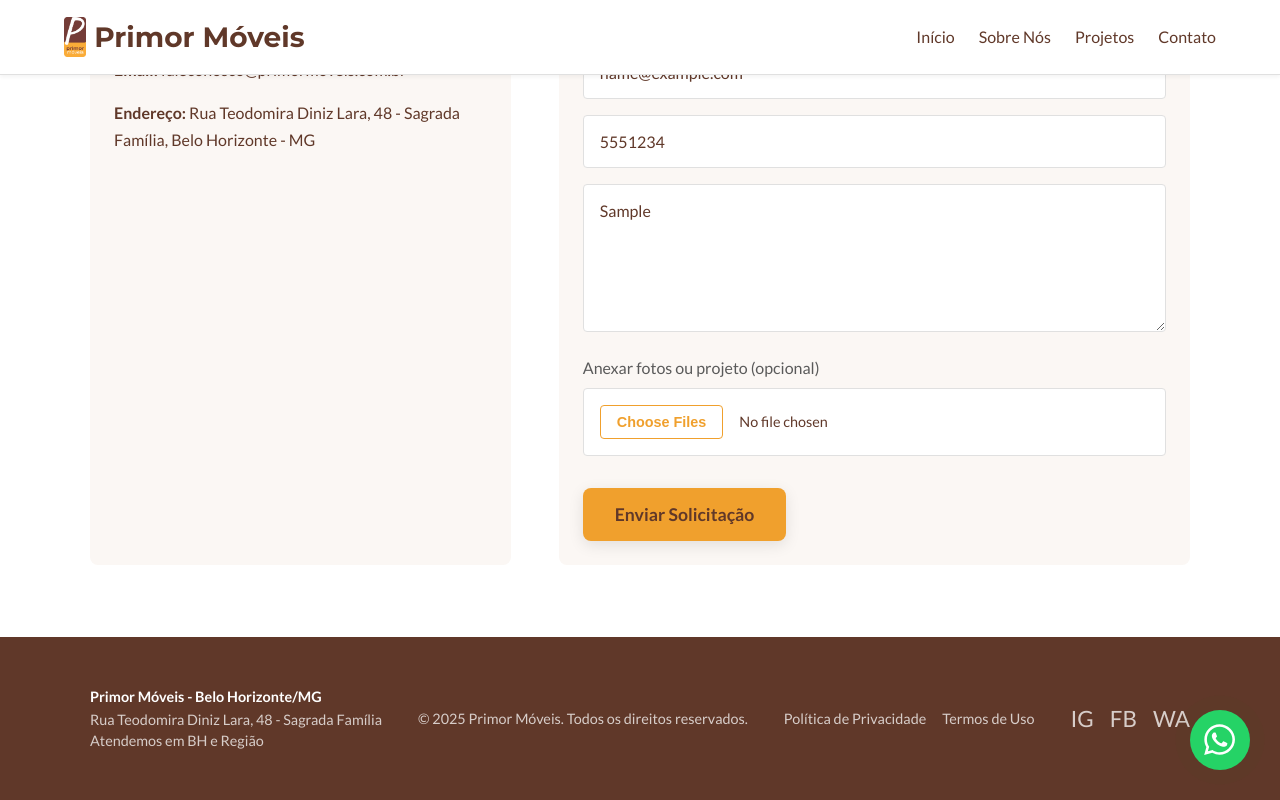
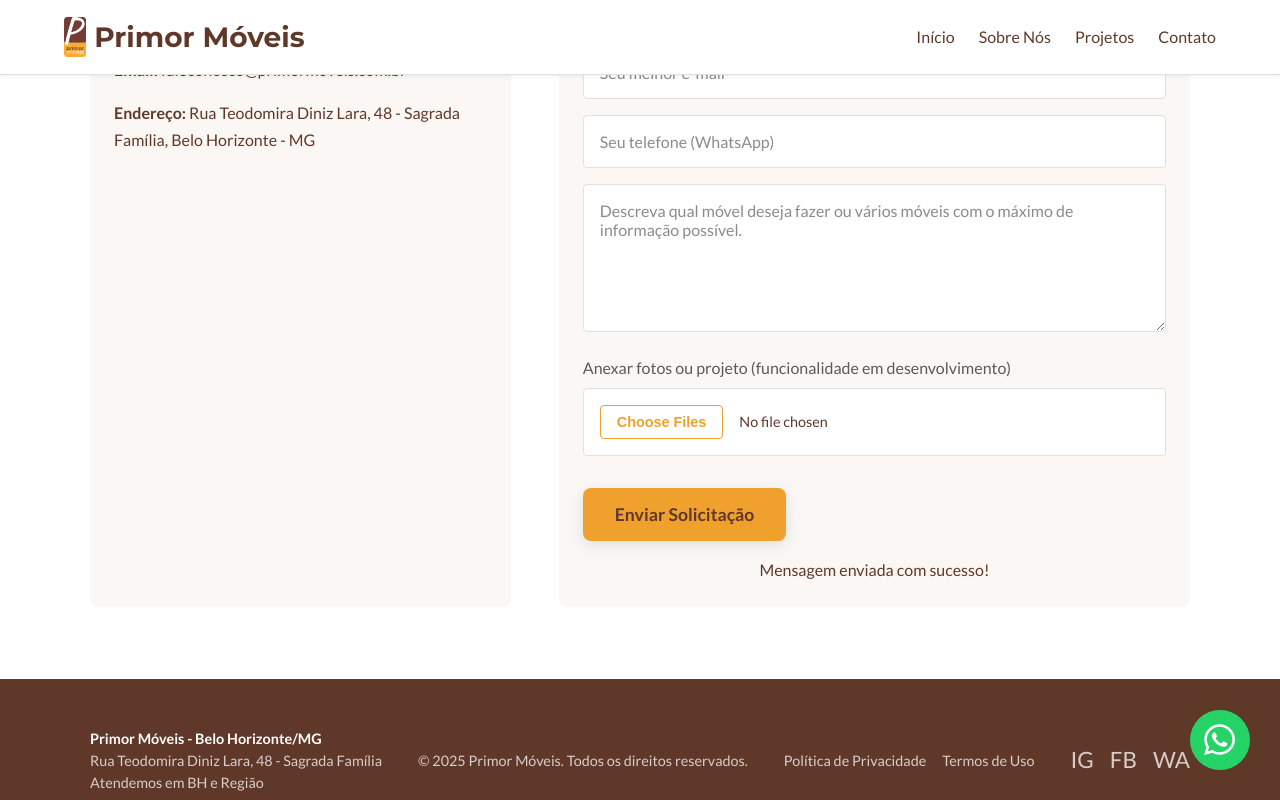
Before and after one commit to GustavoAlbuquerquee/primor-moveis, a Next.js app: page / in a window 1280 px wide. Both pictures are taken after typing "Sample", "name@example.com", "5551234", "Sample" into the empty fields and a click on the button "Enviar Solicitação". Shown: the part 1744-2544 px from the top of the page. Built offline with nearby package versions, Linux system fonts and the light colour scheme; no server answers.

Commit message:
feat: Implementar envio de formulário de contato com feedback ao usuário

```diff
--- a/src/components/Contact/index.tsx
+++ b/src/components/Contact/index.tsx
@@ -1,11 +1,42 @@
-'use client';
+"use client";
 
-import * as S from './styles';
+import React, { useState } from "react";
+import * as S from "./styles";
 
 const Contact = () => {
-  const handleSubmit = (event: React.FormEvent<HTMLFormElement>) => {
-    event.preventDefault();
-    alert('Formulário enviado! (Implementação pendente)');
+  // Estados para controlar o status do envio do formulário
+  const [status, setStatus] = useState("");
+
+  const handleSubmit = async (event: React.FormEvent<HTMLFormElement>) => {
+    event.preventDefault(); // Previne o recarregamento da página
+    setStatus("Enviando...");
+
+    const formData = new FormData(event.currentTarget);
+    const data = Object.fromEntries(formData.entries());
+
+    // AVISO: A abordagem FormData simples não lida bem com arquivos para envio via JSON.
+    // A lógica de upload de arquivos precisaria ser tratada separadamente e é mais complexa.
+    // Esta implementação focará no envio dos campos de texto.
+
+    try {
+      const response = await fetch("/api/send-email", {
+        method: "POST",
+        headers: {
+          "Content-Type": "application/json",
+        },
+        body: JSON.stringify(data),
+      });
+
+      if (response.ok) {
+        setStatus("Mensagem enviada com sucesso!");
+        (event.target as HTMLFormElement).reset(); // Limpa o formulário
+      } else {
+        throw new Error("Falha ao enviar a mensagem.");
+      }
+    } catch (error) {
+      console.error(error);
+      setStatus("Erro ao enviar. Por favor, tente novamente mais tarde.");
+    }
   };
 
   return (
@@ -15,32 +46,77 @@ const Contact = () => {
         <S.ContactInfo>
           <h3>Fale Conosco</h3>
           <p>Tem alguma dúvida ou quer solicitar um orçamento?</p>
-          <p><strong>Telefone/WhatsApp:</strong> {/** Adicionado o link do WhatsApp */}
-            <a href="https://wa.me/5531999884688" target="_blank" rel="noopener noreferrer">
+          <p>
+            <strong>Telefone/WhatsApp:</strong>
+            <a
+              href="https://wa.me/5531999884688"
+              target="_blank"
+              rel="noopener noreferrer"
+            >
               (31) 99988-4688
             </a>
           </p>
-          <p><strong>Email:</strong> faleconosco@primormoveis.com.br</p> {/* Corrigi o email */}
-          <p><strong>Endereço:</strong> Rua Teodomira Diniz Lara, 48 - Sagrada Família, Belo Horizonte - MG</p>
+          <p>
+            <strong>Email:</strong> faleconosco@primormoveis.com.br
+          </p>
+          <p>
+            <strong>Endereço:</strong> Rua Teodomira Diniz Lara, 48 - Sagrada
+            Família, Belo Horizonte - MG
+          </p>
         </S.ContactInfo>
 
         <S.ContactForm onSubmit={handleSubmit}>
           <h3>Envie os Detalhes do Seu Projeto</h3>
-          <S.Input type="text" name="name" placeholder="Seu nome completo" required />
-          <S.Input type="email" name="email" placeholder="Seu melhor e-mail" required />
-          <S.Input type="tel" name="phone" placeholder="Seu telefone (WhatsApp)" />
-          {/* Texto do placeholder atualizado */}
+          <S.Input
+            type="text"
+            name="Nome"
+            placeholder="Seu nome completo"
+            required
+            disabled={status === "Enviando..."}
+          />
+          <S.Input
+            type="email"
+            name="Email"
+            placeholder="Seu melhor e-mail"
+            required
+            disabled={status === "Enviando..."}
+          />
+          <S.Input
+            type="tel"
+            name="Telefone"
+            placeholder="Seu telefone (WhatsApp)"
+            disabled={status === "Enviando..."}
+          />
           <S.Textarea
-            name="message"
+            name="Mensagem"
             rows={6}
             placeholder="Descreva qual móvel deseja fazer ou vários móveis com o máximo de informação possível."
             required
+            disabled={status === "Enviando..."}
           />
           <S.FileInputWrapper>
-            <label htmlFor="file-upload">Anexar fotos ou projeto (opcional)</label>
-            <S.Input as="input" id="file-upload" type="file" name="attachment" multiple />
+            <label htmlFor="file-upload">
+              Anexar fotos ou projeto (funcionalidade em desenvolvimento)
+            </label>
+            <S.Input
+              as="input"
+              id="file-upload"
+              type="file"
+              name="anexo"
+              multiple
+              disabled={true}
+            />
+            {/* O input de anexo está desabilitado por enquanto */}
           </S.FileInputWrapper>
-          <S.SubmitButton type="submit">Enviar Solicitação</S.SubmitButton>
+
+          <S.SubmitButton type="submit" disabled={status === "Enviando..."}>
+            {status === "Enviando..." ? "Enviando..." : "Enviar Solicitação"}
+          </S.SubmitButton>
+
+          {/* Exibe a mensagem de status para o usuário */}
+          {status && (
+            <p style={{ marginTop: "1rem", textAlign: "center" }}>{status}</p>
+          )}
         </S.ContactForm>
       </S.ContactContainer>
     </S.ContactWrapper>
```
